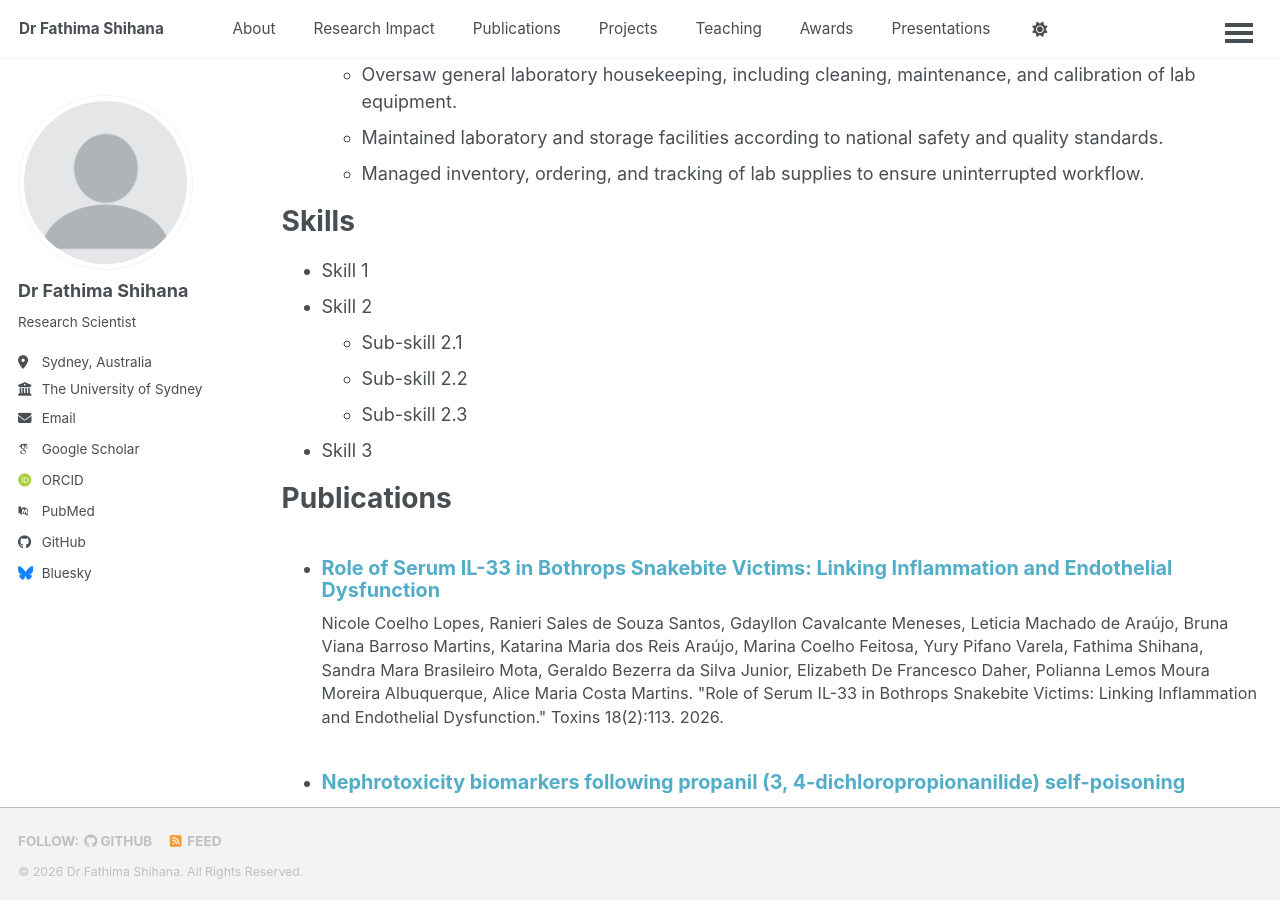
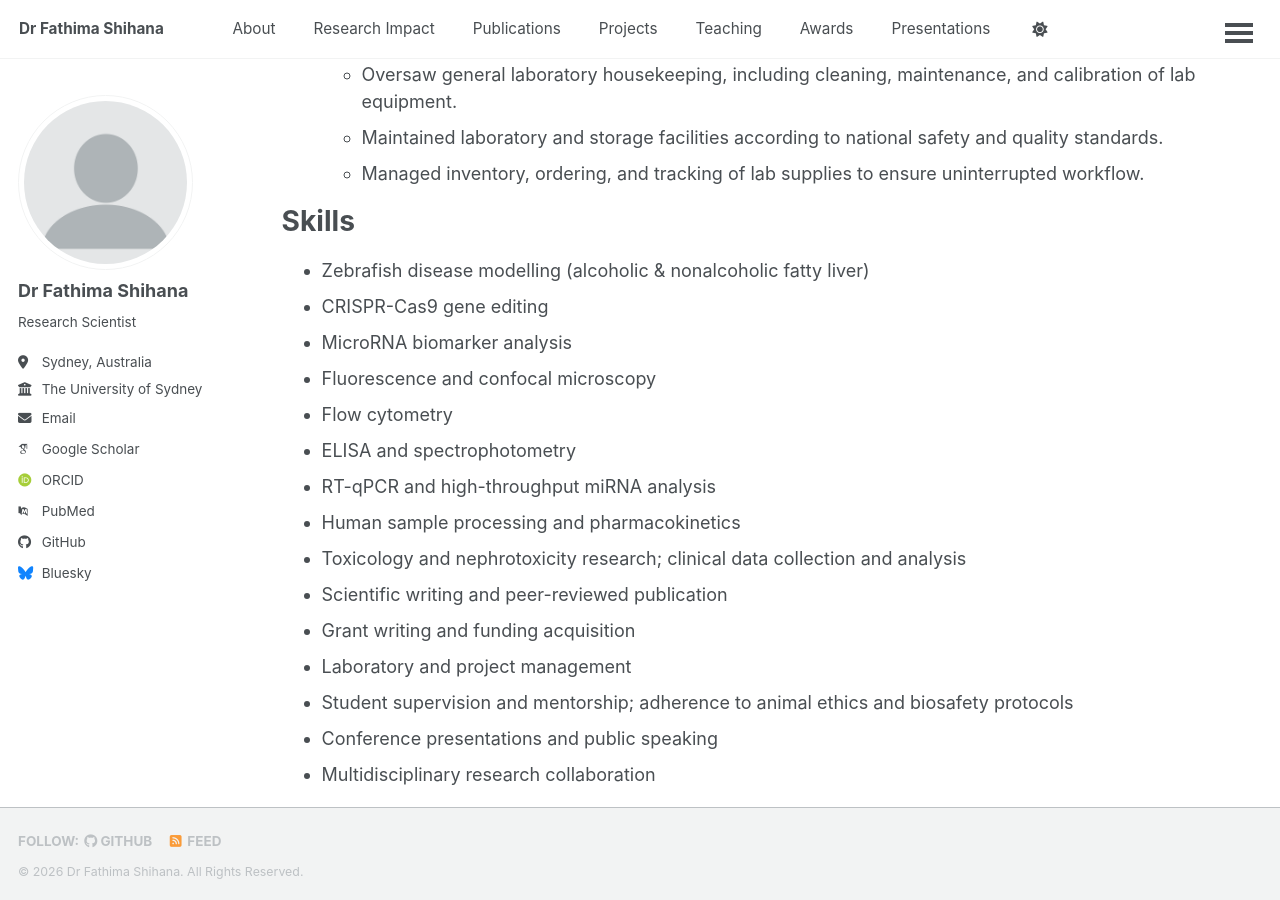
Before and after one commit to fathimashihana/fathimashihana.github.io, a Jekyll site: the page built from _pages/cv.md, in a window 1280 px wide and 900 px high, scrolled down 1715 px. Built offline with Jekyll 4.4.1, drawn with Linux system fonts in a browser that asks for light colours; some web fonts are replaced; a script bundle is joined from its source files by our own code; library files that are not in the unit come from our copies.

Commit message:
Update cv.md

```diff
--- a/_pages/cv.md
+++ b/_pages/cv.md
@@ -55,12 +55,21 @@ Work experience
 
 Skills
 ======
-* Skill 1
-* Skill 2
-  * Sub-skill 2.1
-  * Sub-skill 2.2
-  * Sub-skill 2.3
-* Skill 3
+   * Zebrafish disease modelling (alcoholic & nonalcoholic fatty liver)
+   * CRISPR-Cas9 gene editing
+   * MicroRNA biomarker analysis
+   * Fluorescence and confocal microscopy
+   * Flow cytometry
+   * ELISA and spectrophotometry
+   * RT-qPCR and high-throughput miRNA analysis
+   * Human sample processing and pharmacokinetics
+   * Toxicology and nephrotoxicity research; clinical data collection and analysis
+   * Scientific writing and peer-reviewed publication
+   * Grant writing and funding acquisition
+   * Laboratory and project management
+   * Student supervision and mentorship; adherence to animal ethics and biosafety protocols
+   * Conference presentations and public speaking
+   * Multidisciplinary research collaboration
 
 Publications
 ======
@@ -78,12 +87,12 @@ Teaching
 ======
 * Department of Pharmacy, Faculty of Allied Health Sciences, University of Peradeniya, Sri Lanka 2011–2013
  * Responsibilities
- * Delivered Medicinal Chemistry lectures for third- and final-year undergraduate pharmacy students.
- * Prepared lecture materials, tutorials, and learning resources.
- * Assessed assignments, examinations, and coursework.
- * Provided academic guidance and mentoring to students.
- * Facilitated tutorials and interactive learning activities.
- * Invigilated examinations and maintained assessment standards.
+  * Delivered Medicinal Chemistry lectures for third- and final-year undergraduate pharmacy students.
+  * Prepared lecture materials, tutorials, and learning resources.
+  * Assessed assignments, examinations, and coursework.
+  * Provided academic guidance and mentoring to students.
+  * Facilitated tutorials and interactive learning activities.
+  * Invigilated examinations and maintained assessment standards.
 
 * Subjects Taught
   * Medicinal Chemistry
```
